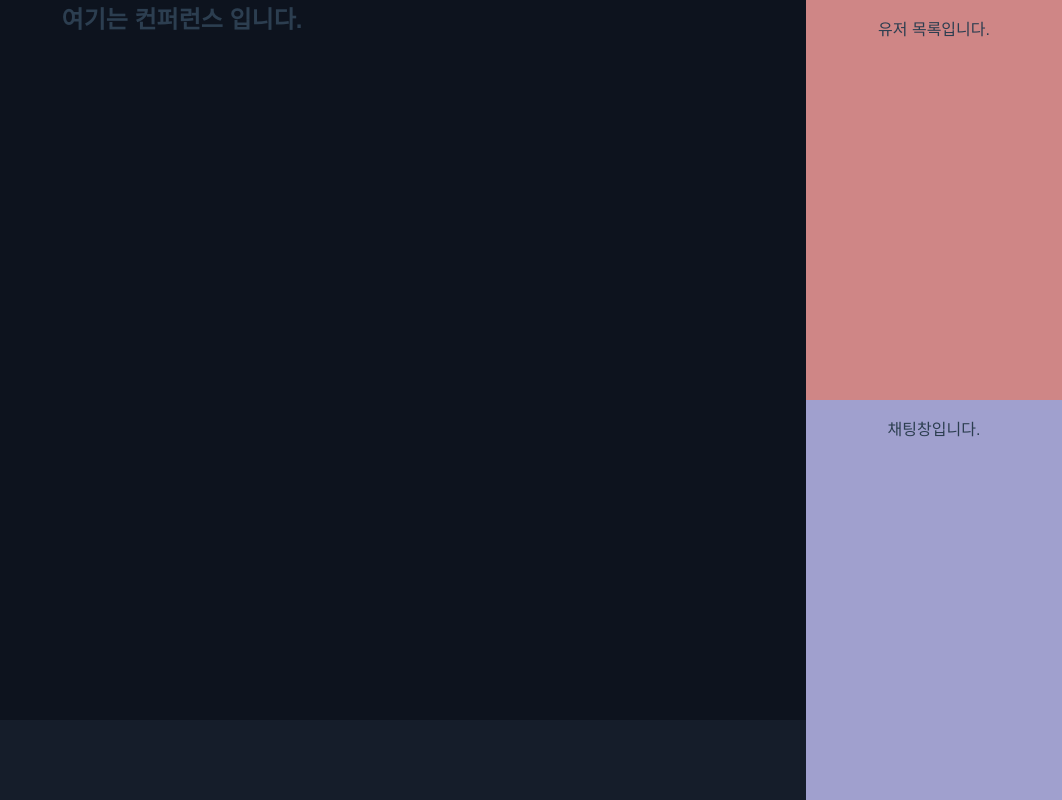
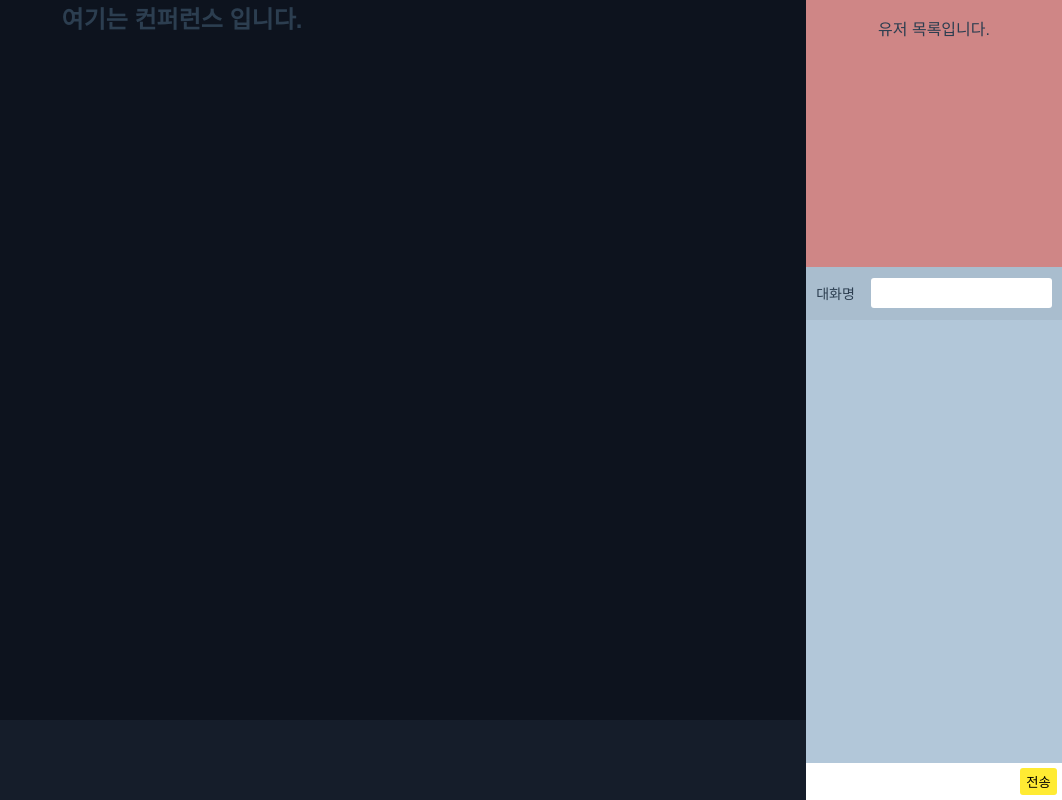
Before and after one commit to JongHoonJang/DEMEET, a Vue app in the folder frontend/: page /conference in a window 1280 px wide. Shown: the whole page, without its empty margins (218-1280 px from the left). Built offline with nearby package versions, Linux system fonts and the light colour scheme.

Commit message:
[FEAT] S07P12B309-198 ConferenceChat.vue

```diff
--- a/frontend/src/views/conference/ConferenceChat.vue
+++ b/frontend/src/views/conference/ConferenceChat.vue
@@ -1,10 +1,32 @@
 <template>
-  <div id="ConferenceChat">
-    <p>채팅창입니다.</p>
+
+  <div class="ConferenceChat">
+    <!-- 나중에 삭제하기(닉네임 설정부분) -->
+    <div class="user-container">
+      <label for="nickname">대화명</label>
+      <input type="text" id="nickname">
+    </div>
+    <div class="display-container">
+      <ul class="chatting-list">
+        <li class="sent">
+        </li>
+
+      </ul>
+    </div>
+    <!-- 나중에 추가할 부분 메세지 보낼 사람 선택하기 -->
+    <div class="input-container">
+      <span>
+          <input type="text" class="chatting-input">
+          <button class="send-button">전송</button>
+      </span>
+    </div>
   </div>
+
 </template>
 
 <script>
+import '@/stores/chat'
+
 export default {
   name: 'ConferenceChat',
   components: {},
@@ -22,8 +44,129 @@ export default {
 </script>
 
 <style scoped>
-#ConferenceChat {
-  background-color: rgb(160, 160, 206);
-  height: 50%;
+
+.ConferenceChat {
+    height: 100%;
+    width: 100%;
+    display: flex;
+    flex-direction: column;
+    overflow: hidden;
+}
+
+.user-container {
+    background: #a9bdce;
+    flex:1;
+    display: flex;
+    justify-content: center;
+    align-items: center;
+    padding: 0.5rem;
+
+}
+
+.user-container .user {
+    font-size: 10px;
+}
+
+.user-container label {
+    font-size: 14px;
+    margin-right:  1rem;
+}
+
+.user-container input {
+    border-radius: 3px;
+    border: none;
+    height: 75%
+
+}
+
+.display-container {
+    background: #b2c7d9;
+    flex: 12;
+    overflow-y: scroll;
+}
+
+.input-container {
+    flex: 1;
+    display: flex;
+    justify-content: stretch;
+    align-items: stretch;
+}
+
+.input-container span{
+    display: flex;
+    justify-content: flex-start;
+    align-items: center;
+    padding: 0.3rem;
+    width: 100%;
+
+}
+
+.chatting-input {
+    font-size: 12px;
+    border: none;
+    height: 100%;
+    flex:8
+
+
+}
+
+.send-button {
+    flex: 1;
+    background: #ffeb33;
+    border: none;
+    height: 100%;
+    border-radius: 3px;
+}
+
+.chatting-list li {
+    width: 90%;
+    padding: 0.3rem;
+    display: flex;
+    justify-content: flex-start;
+    align-items: flex-end;
+    margin-top: 0.5rem;
+}
+
+.profile{
+    display: flex;
+    flex-direction: column;
+    align-items: center;
+    flex: 1;
+
+}
+
+.profile .image{
+    border-radius: 50%;
+    object-fit: cover;
+    /* 크기에 맞게 넣게 한다 */
+    width: 50px;
+    height: 50px;
+}
+
+.message {
+    border-radius: 5px;
+    padding: 0.5rem;
+    font-size: 12px;
+    margin: 0 5px;
+    flex: 7;
+}
+
+
+.time {
+    font-size: 10px;
+    margin: 0  5px;
+
+}
+.sent {
+    flex-direction: row-reverse;
+    float: right;
+}
+
+.sent .message {
+    background: #ffeb33;
+}
+.received .message {
+    background: #fff;
+
 }
 </style>
```
